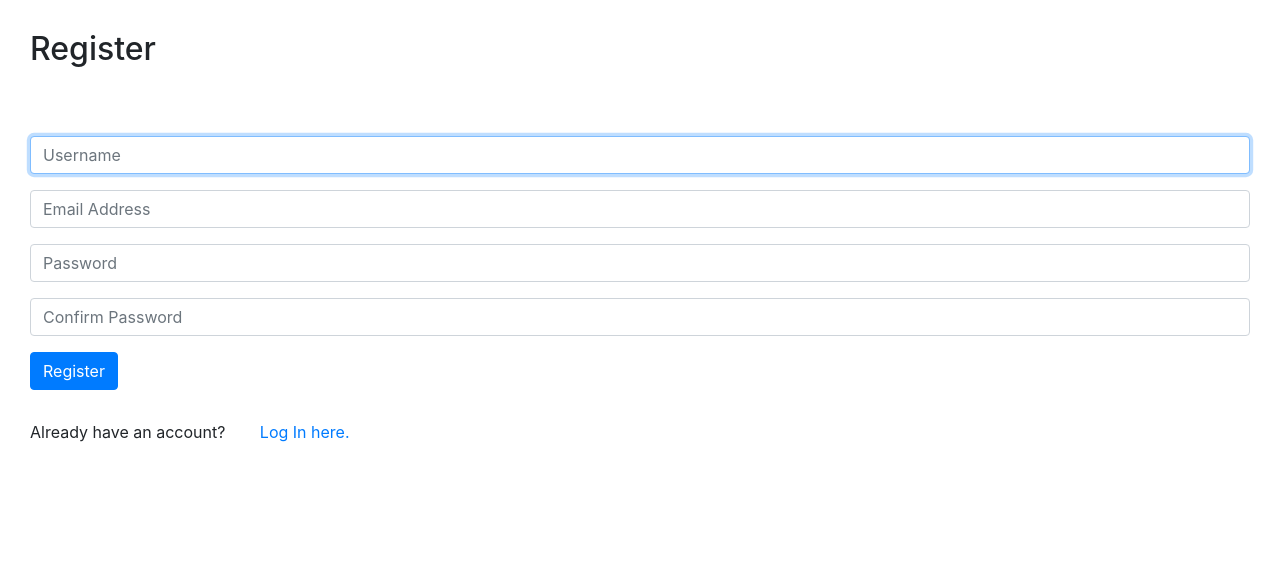
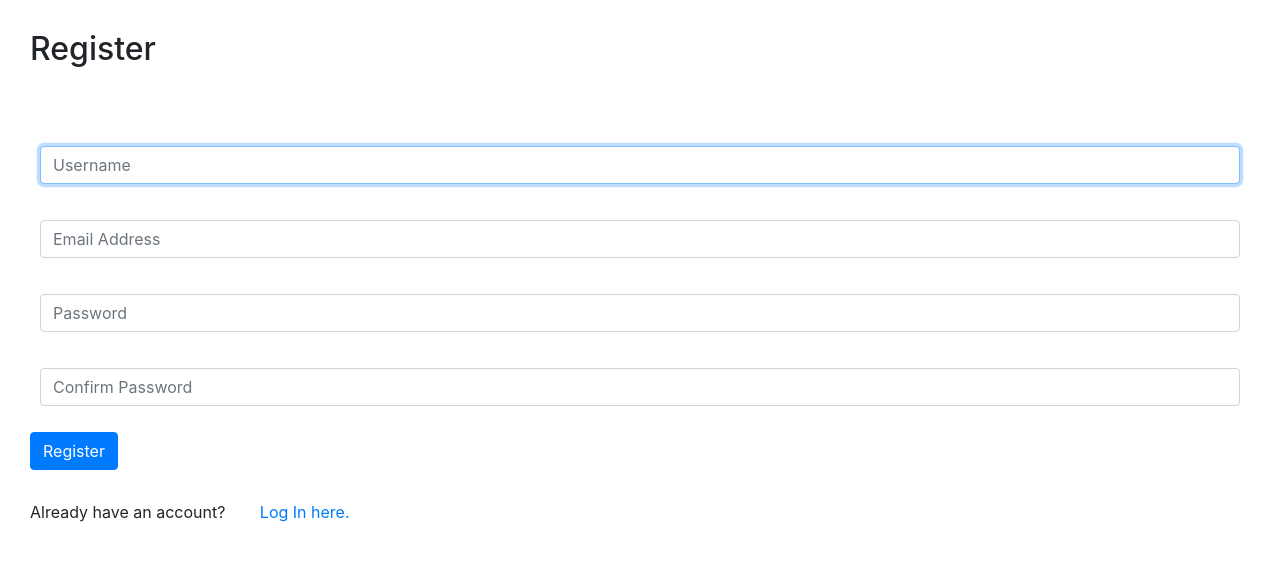
Before and after one commit to ThoshHub/CS50-Network, a Django app: page /register in a window 1280 px wide. Shown: the part 56-617 px from the top of the page. Run offline with Django 3.2, Linux system fonts and the light colour scheme; some libraries are stand-ins or nearby versions.

Commit message:
added css padding for form-group class, will need to add more

```diff
--- a/network/static/network/styles.css
+++ b/network/static/network/styles.css
@@ -5,3 +5,7 @@
 .message-form {
 	padding: 10px /*change this*/
 }
+
+.form-group {
+	padding: 10px /*change this*/
+}
```
